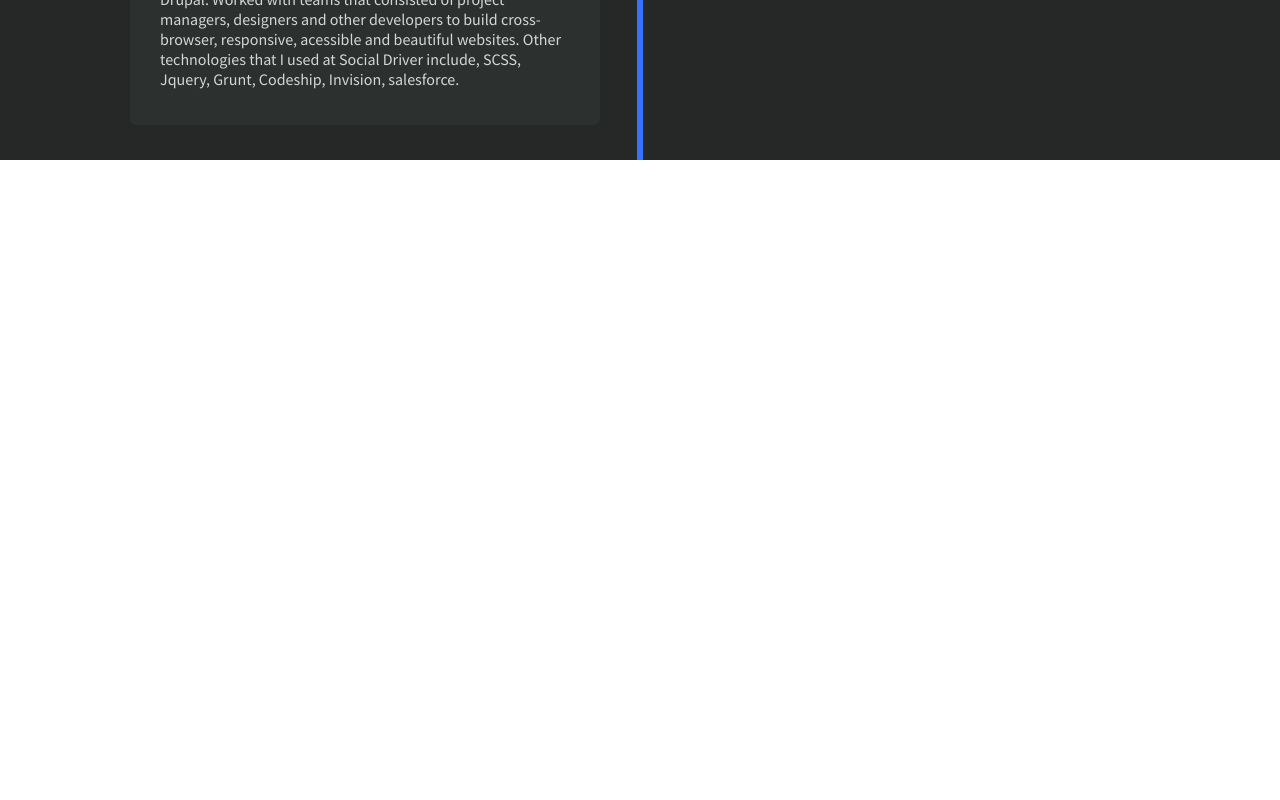
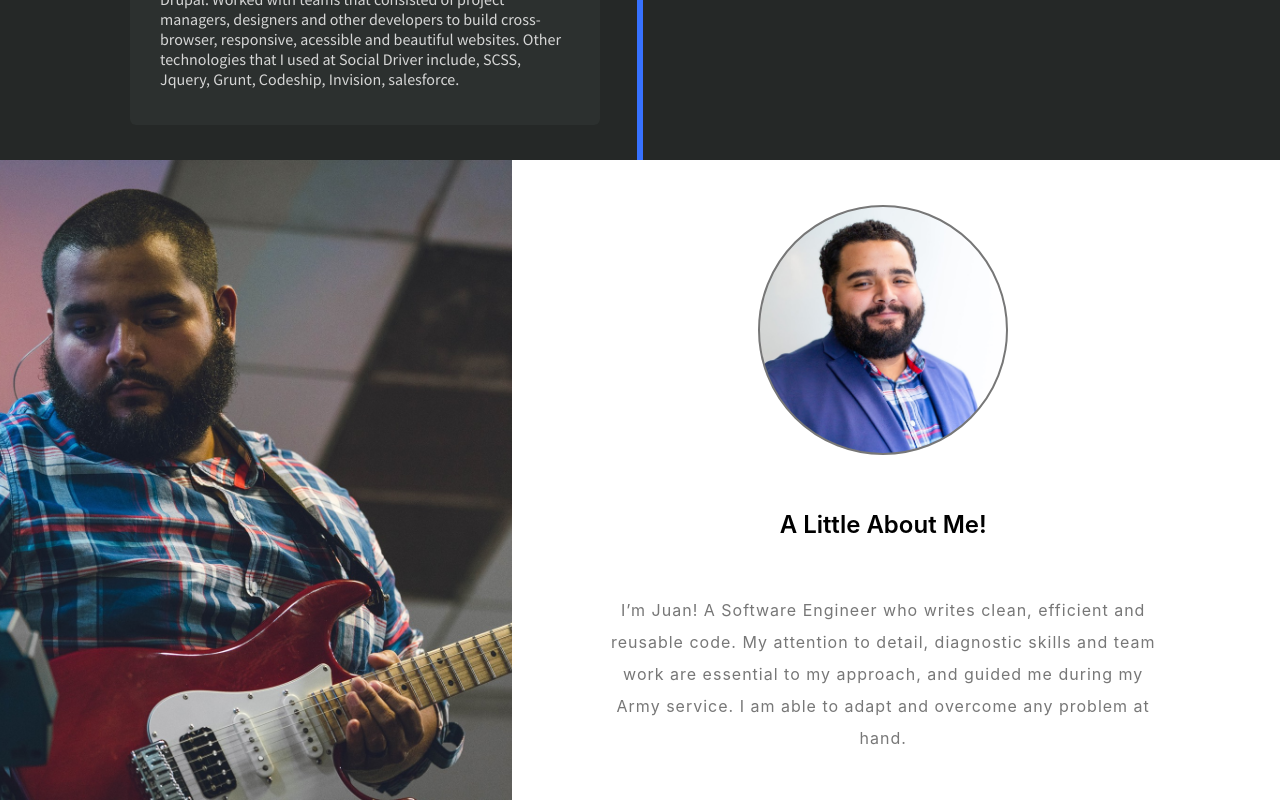
Before and after one commit to juancbaires/portfolio-three, a React (Create React App) app in the folder juan/: page / in a window 1280 px wide. Shown: the part 1937-2737 px from the top of the page. Before the commit the page ends 2097 px from the top, so only its background shows below. Built offline with nearby package versions, Linux system fonts and the light colour scheme.

Commit message:
added an about me section and picture

```diff
--- a/juan/src/App.js
+++ b/juan/src/App.js
@@ -3,12 +3,14 @@ import "./App.scss";
 import Navbar from "./components/navbar/navbar";
 import Bio from "./components/bio/bio";
 import Floatingbar from "./components/floatingBar/floatingbar";
+import About from "./components/about/about";
 function App() {
   return (
     <div className="App">
       <Floatingbar></Floatingbar>
       <Navbar></Navbar>
       <Bio></Bio>
+      <About></About>
     </div>
   );
 }
--- /dev/null
+++ b/juan/src/components/about/about.js
@@ -0,0 +1,23 @@
+import React, { Component } from "react";
+import "./about.scss";
+export default class about extends Component {
+  render() {
+    return (
+      <div className="about_wrapper">
+        <aside className="about_wrapper_image"></aside>
+        <article className="about_wrapper_content">
+          <div className="about-bio">
+            <div className="about-bio-image"></div>
+            <h3>A little about me!</h3>
+            <div className="about-bio-content">
+              I’m Juan! A Software Engineer who writes clean, efficient and
+              reusable code. My attention to detail, diagnostic skills and team
+              work are essential to my approach, and guided me during my Army
+              service. I am able to adapt and overcome any problem at hand.
+            </div>
+          </div>
+        </article>
+      </div>
+    );
+  }
+}
--- /dev/null
+++ b/juan/src/components/about/about.scss
@@ -0,0 +1,52 @@
+.about_wrapper {
+  display: flex;
+  flex-direction: row;
+  width: 100%;
+  height: 80vh;
+  .about_wrapper_image {
+    width: 40%;
+    background-image: url("../../images/guitar.jpg");
+    background-position: center;
+    background-size: cover;
+    background-repeat: no-repeat;
+  }
+  .about_wrapper_content {
+    display: flex;
+    flex-direction: row;
+    width: 58%;
+    padding: 30px 30px;
+    .about-bio {
+      display: flex;
+      flex-direction: column;
+      justify-content: space-around;
+      //   align-content: center;
+      width: 100%;
+      align-items: center;
+      h3 {
+        font-size: 24px;
+        text-transform: capitalize;
+        font-weight: 600;
+        margin: 1em 0;
+      }
+      .about-bio-image {
+        background-image: url("../../images/headshot.jpg");
+        height: 250px;
+        width: 250px;
+        border-radius: 50%;
+        background-size: cover;
+        background-repeat: no-repeat;
+        background-position: center;
+        border: 2px solid #777;
+      }
+      .about-bio-content {
+        max-width: 80%;
+        text-align: center;
+        font-size: 16px;
+        color: #777;
+        margin: 0;
+        line-height: 2em;
+        letter-spacing: 1px;
+      }
+    }
+  }
+}
```
Also changed, not shown: juan/src/images/asideImage.jpeg (added), juan/src/images/guitar.jpg (added).
